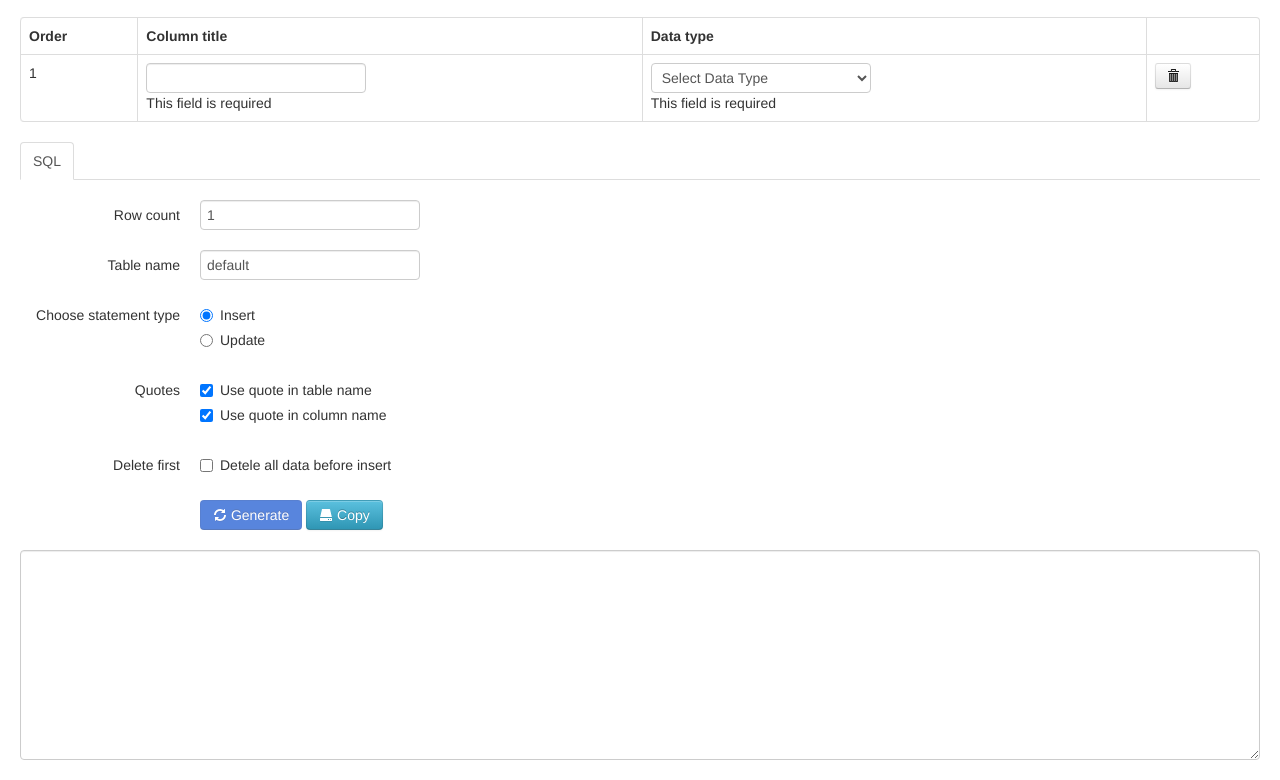
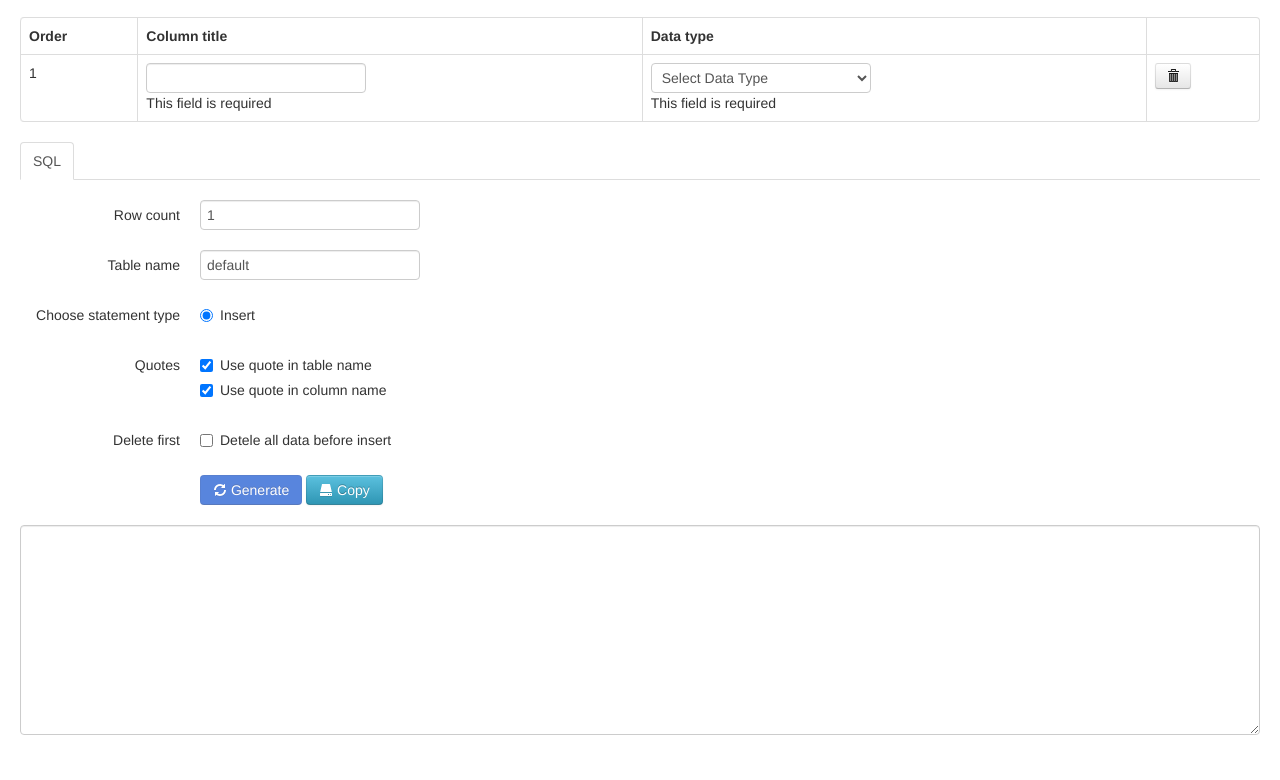
Before and after one commit to dikei/dummydata, a website: page html/index.html in a window 1280 px wide. Shown: the part 93-873 px from the top of the page. After the commit the page ends 848 px from the top, so only its background shows below. Drawn offline with Linux system fonts and the light colour scheme.

Commit message:
Temporary remove update statement type

```diff
--- a/html/index.html
+++ b/html/index.html
@@ -131,10 +131,6 @@
                             <input name="statement-type" type="radio" id="insert-statement" value="insert" data-ng-model="table.statementType" data-ng-checked="table.statementType == 'insert'">
                             Insert
                         </label>
-                        <label class="radio">
-                            <input name="statement-type" type="radio" id="update-statement" value="update" data-ng-model="table.statementType">
-                            Update
-                        </label>
                     </div>
                 </div>
                 <div class="control-group">
```
